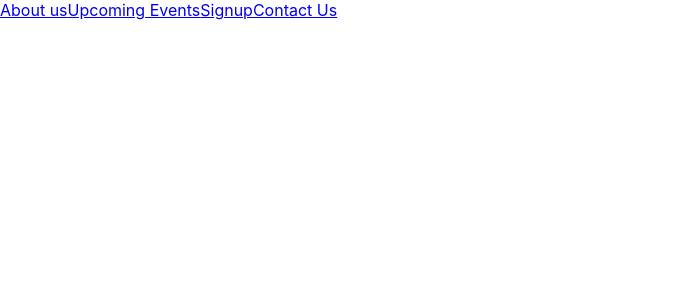
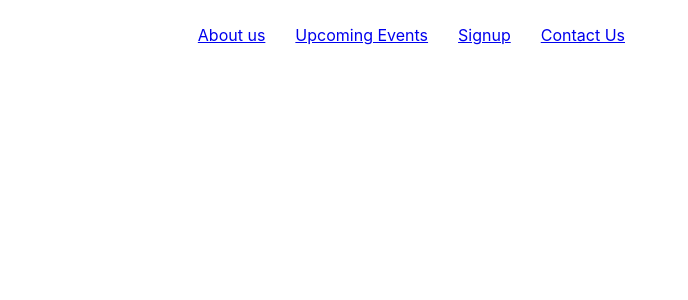
Before and after one commit to namitdoshi/music-streaming-react, a React (Create React App) app: page / in a window 1280 px wide. Shown: the top 300 px of the page, without its empty margins (0-688 px from the left). Built offline with nearby package versions, Linux system fonts and the light colour scheme.

Commit message:
adding styles to header component

```diff
--- a/package.json
+++ b/package.json
@@ -6,6 +6,7 @@
     "@testing-library/jest-dom": "^4.2.4",
     "@testing-library/react": "^9.5.0",
     "@testing-library/user-event": "^7.2.1",
+    "node-sass": "^4.14.1",
     "react": "^16.13.1",
     "react-dom": "^16.13.1",
     "react-router-dom": "^5.2.0",
--- a/src/components/header/header.component.jsx
+++ b/src/components/header/header.component.jsx
@@ -2,7 +2,7 @@ import React from  'react'
 
 import { Link } from 'react-router-dom'
 
-
+import './header.styles.scss';
 
 
 const Header = () => (
--- a/src/components/header/header.styles.scss
+++ b/src/components/header/header.styles.scss
@@ -0,0 +1,20 @@
+.header {
+    height: 70px;
+    width: 100%;
+    display: flex;
+    justify-content: space-between;
+    margin-bottom: 25px;
+
+
+    .options {
+      width: 50%;
+      height: 100%;
+      display: flex;
+      align-items: center;
+      justify-content: flex-end;
+
+      .option {
+        padding: 10px 15px;
+      }
+    }
+  }
```
Also changed, not shown: 1 other file (tests, documents, lock files or other folders).
